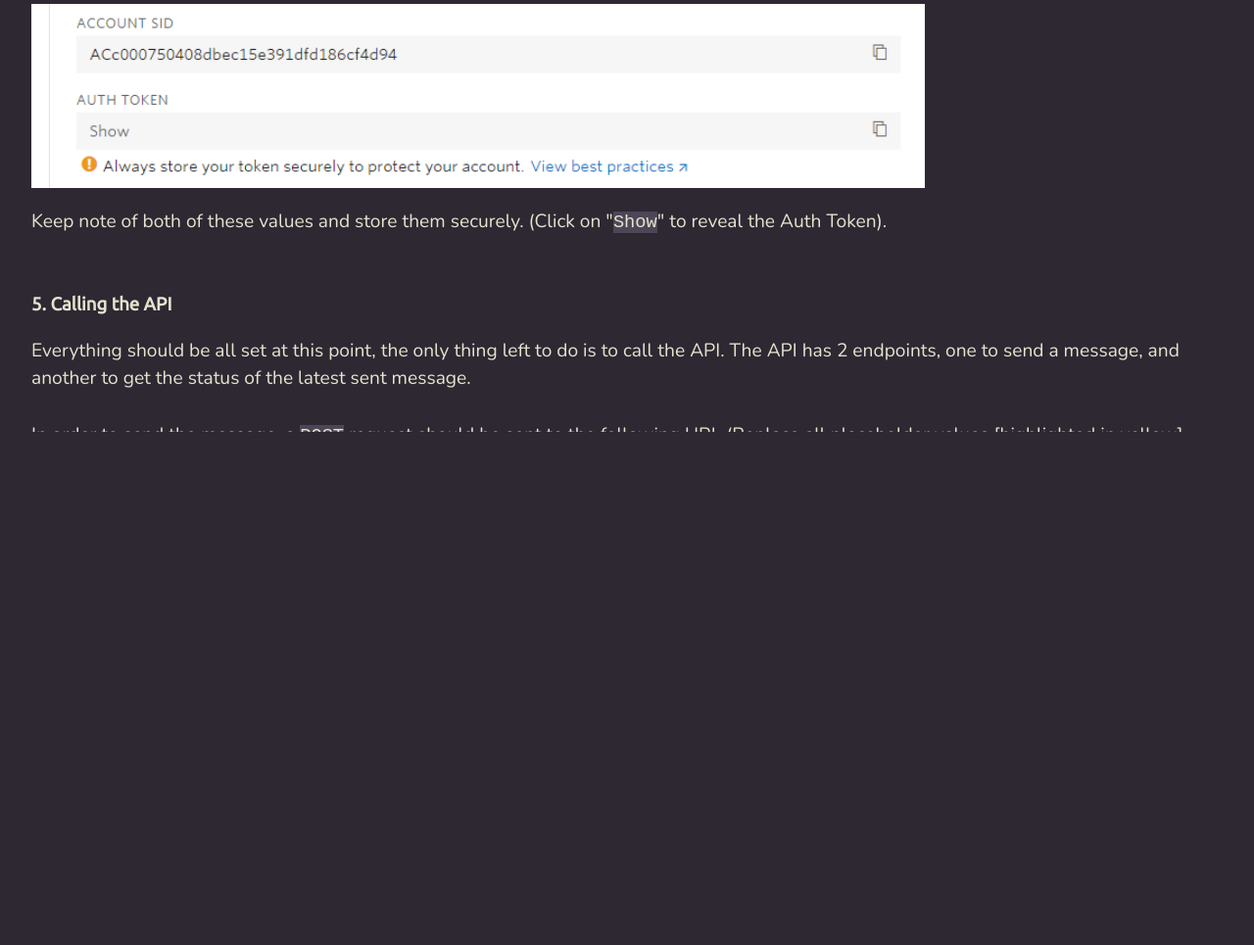
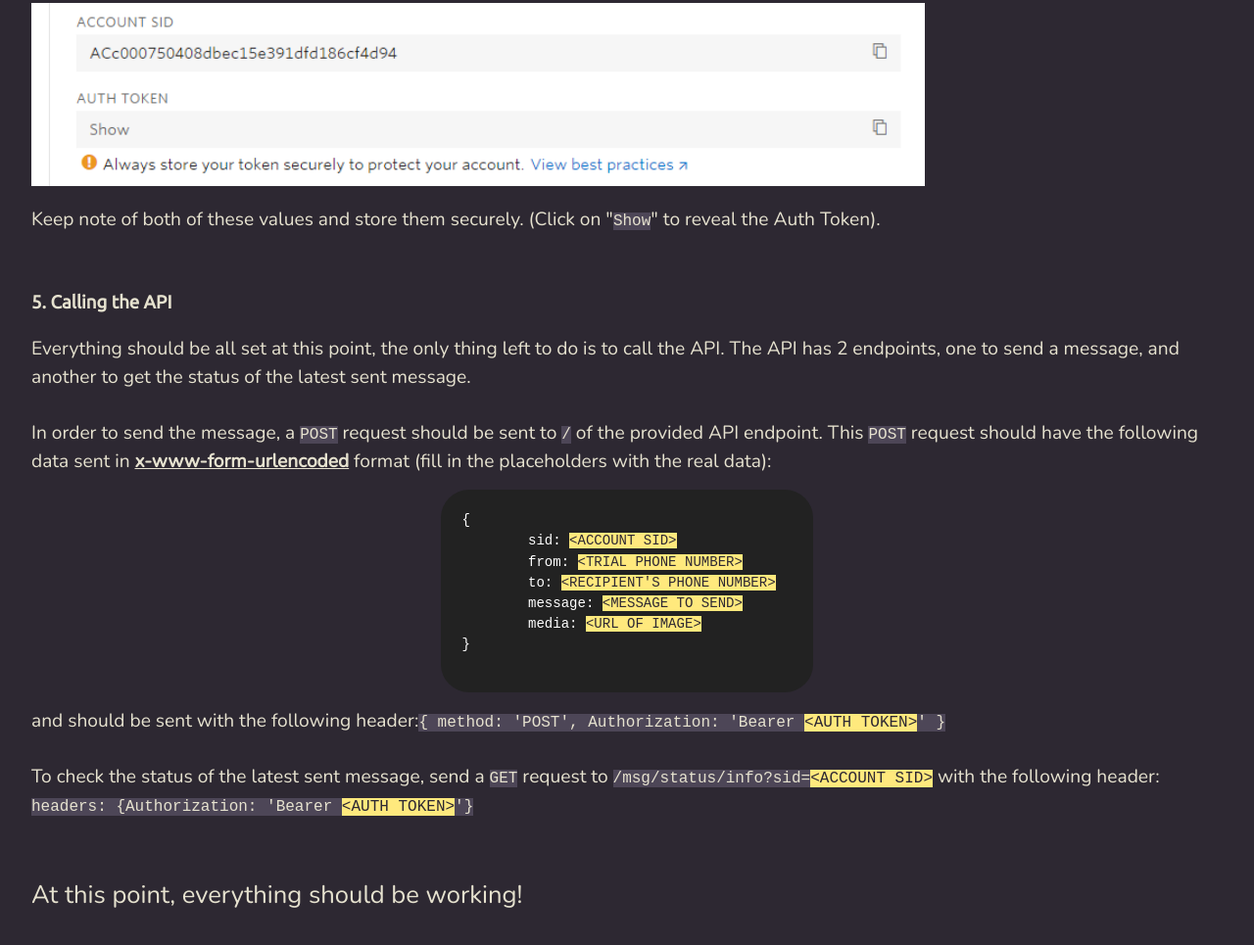
Before and after one commit to creemy0cheesekake/whatsapp-production-docs, a plain HTML site: page index.html in a window 1280 px wide. Shown: the part 1338-2303 px from the top of the page at 98% size. Before the commit the page ends 2186 px from the top, so only its background shows below. Drawn offline with nearby package versions, Linux system fonts and the light colour scheme.

Commit message:
updated docs

```diff
--- a/index.html
+++ b/index.html
@@ -56,9 +56,23 @@
 		<section>
 			<h3 class="subheadings">5. Calling the API</h2>
 				<p>
-					Everything should be all set at this point, the only thing left to do is to call the API. The API has 2 endpoints, one to send a message, and another to get the status of the latest sent message. <br><br>In order to send the message, a <code>POST</code> request should be sent to the following URL (Replace all placeholder values [highlighted in yellow] with the real information): <br><code>https://www.w14056.herokuapp.com/info?sid=<span class='placeholders'>&lt;ACCOUNT SID&gt;</span>&from=<span class='placeholders'>&lt;Phone Number that you bought&gt;</span>&to=<span class='placeholders'>&lt;Recipient's phone number&gt;</span>&message=<span class='placeholders'>&lt;Message to send&gt;</span></code><br><br>To send images, add <code>&media=<span class="placeholders">URL OF IMAGE</span></code> to the end of the URL.<br>
-					This <code>POST</code> request must be sent with the following header:<code>{ method: 'POST', Authorization: 'Bearer <span class='placeholders'>&lt;AUTH TOKEN&gt;</span>' }</code>
-					<br><br>To check the status of the latest sent message, send a <code>GET</code> request to <code>https://www.w14056.herokuapp.com/msg/status/info?sid=<span class='placeholders'>&lt;ACCOUNT SID&gt;</span></code> with the following header: <code>headers: {Authorization: 'Bearer <span class="placeholders">&lt;AUTH TOKEN&gt;</span>'}</code><br><br><br>
+				Everything should be all set at this point, the only thing left to do is to call the API. The API has 2 endpoints, one to send a message, and another to get the status of the latest sent message. <br><br>In order to send the message, a <code>POST</code> request should be sent to <code>/</code> of the provided API endpoint.
+				This <code>POST</code> request should have the following data sent in <b>x-www-form-urlencoded</b> format (fill in the placeholders with the real data):</p>
+					<div class="codeblock">
+						<pre>
+					<code class="noformat">
+{
+	sid: <span class="placeholders">&lt;ACCOUNT SID&gt;</span>
+	from: <span class="placeholders">&lt;TRIAL PHONE NUMBER&gt;</span>
+	to: <span class="placeholders">&lt;RECIPIENT'S PHONE NUMBER&gt;</span>
+	message: <span class="placeholders">&lt;MESSAGE TO SEND&gt;</span>
+	media: <span class="placeholders">&lt;URL OF IMAGE&gt;</span>
+}
+					</code>
+						</pre>
+					</div>
+					<p>and should be sent with the following header:<code>{ method: 'POST', Authorization: 'Bearer <span class='placeholders'>&lt;AUTH TOKEN&gt;</span>' }</code>
+					<br><br>To check the status of the latest sent message, send a <code>GET</code> request to <code>/msg/status/info?sid=<span class='placeholders'>&lt;ACCOUNT SID&gt;</span></code> with the following header: <code>headers: {Authorization: 'Bearer <span class="placeholders">&lt;AUTH TOKEN&gt;</span>'}</code><br><br><br>
 				</p>
 		</section>
 
--- a/styles.css
+++ b/styles.css
@@ -43,7 +43,7 @@ a {
 	margin-top: 3em;
 }
 
-code {
+code:not(.noformat) {
 	background-color: var(--secondary);
 	font-size: 1rem;
 }
@@ -61,6 +61,20 @@ img {
 .placeholders {
 	background-color: var(--placeholders);
 	color: var(--primary);
+}
+
+.codeblock {
+	width: fit-content;
+	border-radius: 2em;
+	background-color: #222222;
+	padding: 0 1.5em;
+	font-size: .9em;
+	color: white;
+	margin: 1em auto;
+}
+
+b {
+	text-decoration: underline;
 }
 
 @media only screen and (min-width: 600px) {
```
